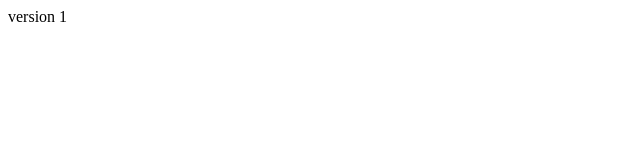
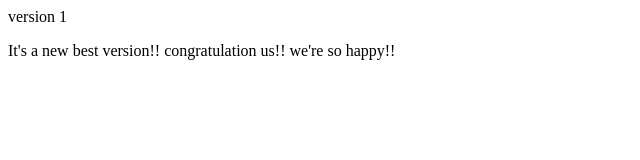
Before and after one commit to not-developer-just-clown/test2, a plain HTML site: page index.html in a window 1280 px wide. Shown: the whole page, without its empty margins (0-640 px from the left). Drawn offline with Linux system fonts and the light colour scheme.

Commit message:
add version 1 description

```diff
--- a/index.html
+++ b/index.html
@@ -11,6 +11,7 @@
 <body>
 
     <div>version 1</div>
+    <p>It's a new best version!! congratulation us!! we're so happy!!</p>
 
 </body>
 
```
